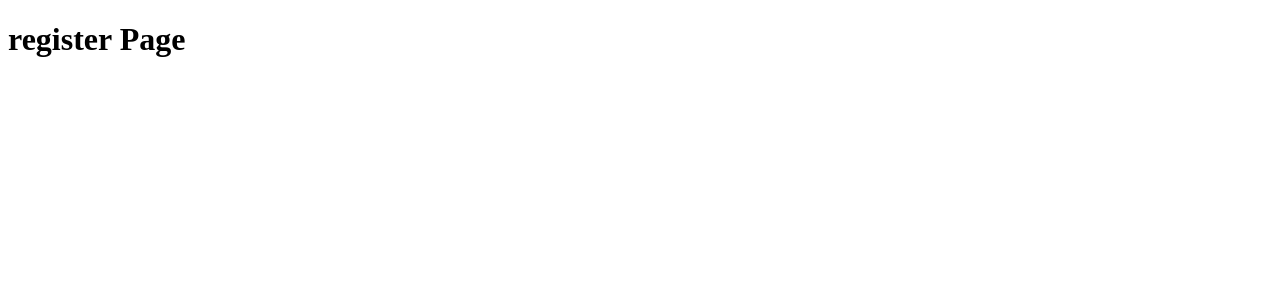
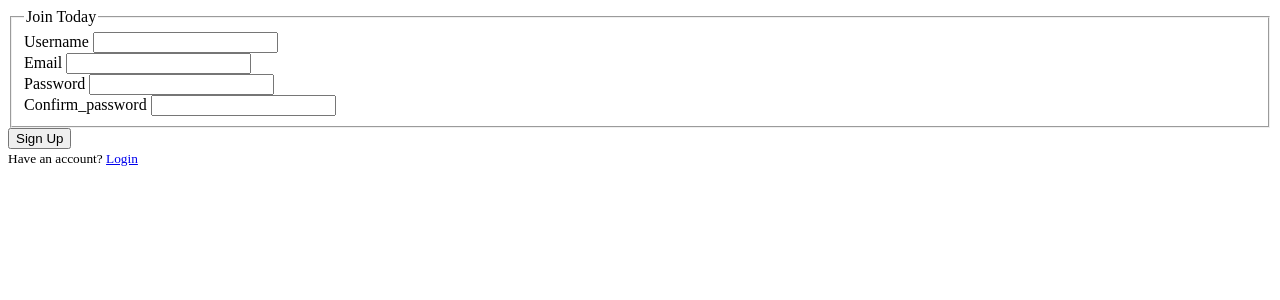
Before and after one commit to Alpha-131/simple-flask-app, a Flask app: page /register in a window 1280 px wide. Shown: the top 300 px of the page. Run offline with Flask 3, Linux system fonts and the light colour scheme.

Commit message:
user routes added

```diff
--- a/flask_app/main/routes.py
+++ b/flask_app/main/routes.py
@@ -2,7 +2,9 @@ from flask import render_template, Blueprint
 
 main = Blueprint(name='main', import_name=__name__)
 
+# home route start
 @main.route('/')
 @main.route('/home')
 def home():
     return render_template('home.html')
+#home route end
--- a/flask_app/templates/register.html
+++ b/flask_app/templates/register.html
@@ -1,4 +1,72 @@
 {% extends "layout.html" %}
 {% block page_content %}
-    <h1>register Page</h1>
+    <div class="content-section">
+        <form action="" method="post">
+            {{ form.hidden_tag()  }}
+            <fieldset class="form-group">
+                <legend class="border-bottom mb-4">Join Today</legend>
+                <div class="form-group">
+                    {{ form.username.label(class="form-control-label") }}
+                    {% if form.username.errors %}
+                        {{ form.username(class="form-control form-control-lg is-invalid") }}
+                        <div class="invalid-feedback">
+                            {% for error in form.username.errors %}
+                                <span>{{ error }}</span>
+                            {% endfor %}
+                        </div>
+                    {% else %}
+                        {{ form.username(class="form-control form-control-lg") }}
+                    {% endif %}
+                </div>
+                <div class="form-group">
+                    {{ form.email.label(class="form-control-label") }}
+                    {% if form.email.errors %}
+                        {{ form.email(class="form-control form-control-lg is-invalid") }}
+                        <div class="invalid-feedback">
+                            {% for error in form.email.errors %}
+                                <span>{{ error }}</span>
+                            {% endfor %}
+                        </div>
+                    {% else %}
+                        {{ form.email(class="form-control form-control-lg") }}
+                    {% endif %}
+                </div>
+                <div class="form-group">
+                    {{ form.password.label(class="form-control-label") }}
+                    {% if form.password.errors %}
+                        {{ form.password(class="form-control form-control-lg is-invalid") }}
+                        <div class="invalid-feedback">
+                            {% for error in form.password.errors %}
+                                <span>{{ error }}</span>
+                            {% endfor %}
+                        </div>
+                    {% else %}
+                        {{ form.password(class="form-control form-control-lg") }}
+                    {% endif %}
+                </div>
+                <div class="form-group">
+                    {{ form.confirm_password.label(class="form-control-label") }}
+                    {% if form.confirm_password.errors %}
+                        {{ form.confirm_password(class="form-control form-control-lg is-invalid") }}
+                        <div class="invalid-feedback">
+                            {% for error in form.confirm_password.errors %}
+                                <span>{{ error }}</span>
+                            {% endfor %}
+                        </div>
+                    {% else %}
+                        {{ form.confirm_password(class="form-control form-control-lg") }}
+                    {% endif %}
+                </div>
+            </fieldset>
+            <div class="form-group">
+                {{ form.submit(class="btn btn-outline-info") }}
+            </div>
+        </form>
+    </div>
+    <div class="border-top pt-3">
+        <small class="text-muted">
+            Have an account? <a class="ml-2" href="{{ url_for('users.login') }}">Login</a>
+        </small>
+    </div>
+
 {% endblock page_content %}
--- /dev/null
+++ b/flask_app/users/forms.py
@@ -0,0 +1,21 @@
+from flask_wtf import FlaskForm
+from wtforms import StringField, PasswordField, SubmitField, BooleanField
+from wtforms.validators import DataRequired, Length, Email, EqualTo
+
+#registration form start
+class Registration_form(FlaskForm):
+    username = StringField(label='Username', validators=[DataRequired(), Length(min=2,max=15)])
+    email = StringField(label='Email', validators=[Email()])
+    password = PasswordField(label='Password', validators=[DataRequired(), Length(min=6)])
+    confirm_password = PasswordField(label='Confirm_password', validators=[DataRequired(), EqualTo('password')])
+    submit = SubmitField(label='Sign Up')
+#registration form end
+
+
+#login form start
+class Login_form(FlaskForm):
+    email = StringField(label='Email', validators=[Email()])
+    password = PasswordField(label='Password', validators=[DataRequired(), Length(min=6)])
+    remember = BooleanField(label='Remember Me')
+    submit = SubmitField(label='Log In')
+#login form end
--- a/flask_app/users/routes.py
+++ b/flask_app/users/routes.py
@@ -1,17 +1,26 @@
 from flask import render_template, Blueprint
+from flask_app.users.forms import Registration_form, Login_form
 
 users = Blueprint(name='users', import_name=__name__)
 
+# Register route start
 @users.route('/register')
 def register():
-    return render_template('register.html')
+    form = Registration_form()
+    return render_template('register.html', form=form)
+# Register route end
 
 
+# login route start
 @users.route('/login')
 def login():
-    return render_template('login.html')
+    form = Login_form()
+    return render_template('login.html', form=form)
+# login route end
 
 
+# submit route start
 @users.route('/submit')
 def submit():
-    return render_template('register.html')
+    return render_template('submit_file.html')
+# submit route end
```
Also changed, not shown: flask_app/templates/login.html (+49 -1 lines).
